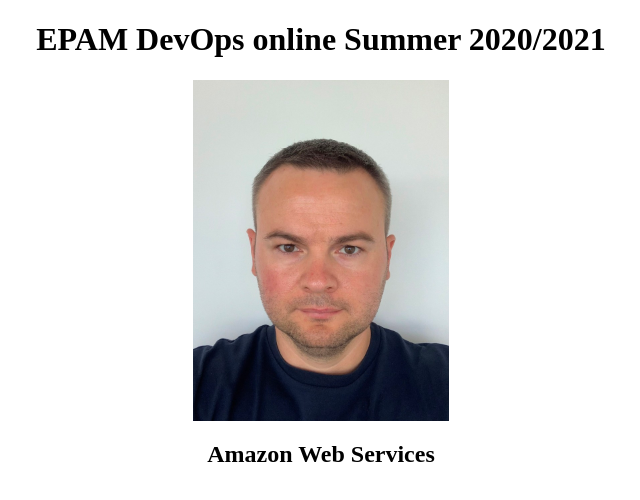
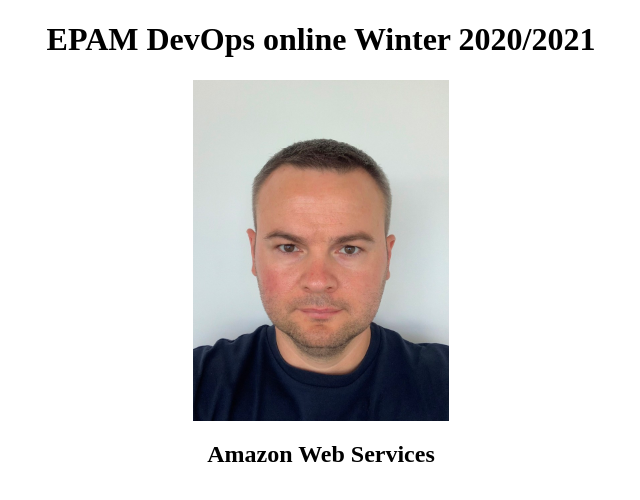
Before and after one commit to JuniorDevOps/Jenkins_Task, a plain HTML site: page index.html in a window 1280 px wide. Shown: the whole page, without its empty margins (319-959 px from the left). Drawn offline with Linux system fonts and the light colour scheme.

Commit message:
Update index.html

```diff
--- a/index.html
+++ b/index.html
@@ -6,7 +6,7 @@
     <title>EPAM DevOps online Spring 2020/2021</title>
 </head>
 <body>
-    <h1 style="text-align: center;">EPAM DevOps online Summer 2020/2021</h1>
+    <h1 style="text-align: center;">EPAM DevOps online Winter 2020/2021</h1>
        <p><img style="display: block; margin-left: auto; margin-right: auto;" src="image/foto.png" alt="Valerii Mankovskyi" width="256" height="341" /></p>
        <div align="center">
           <h2>Amazon Web Services</h2>
```
